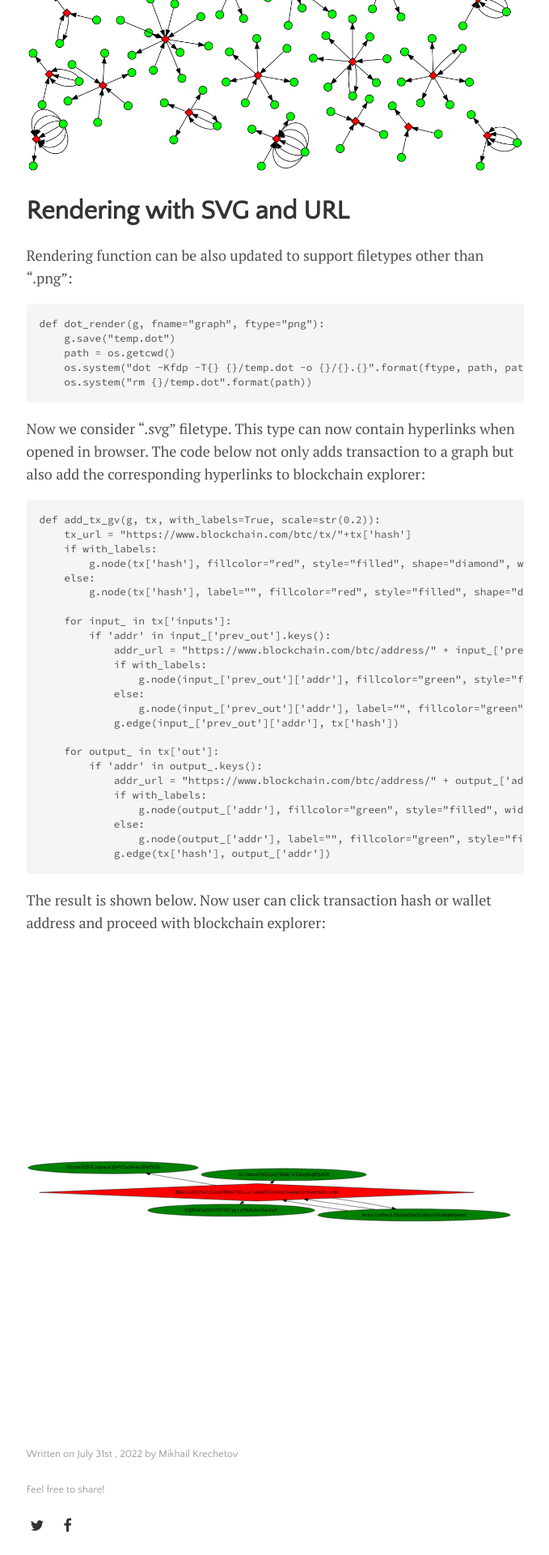
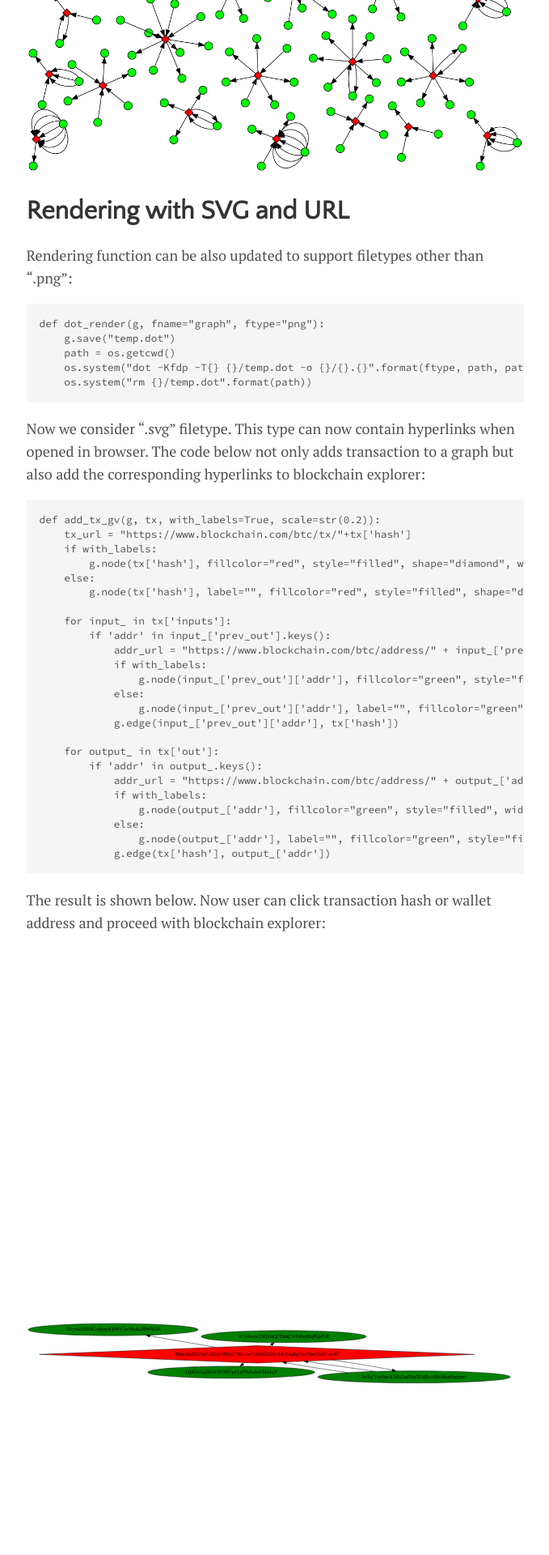
Before and after one commit to mkrechetov/mkrechetov.github.io, a Jekyll site: the page built from _posts/2022-07-31-transactions.markdown, in a window 1280 px wide. Shown: the part 4480-6400 px from the top of the page at 81% size, without its empty margins (300-979 px from the left). Built offline with Jekyll 4.4.1, drawn with Linux system fonts in a browser that asks for light colours.

Commit message:
fix height of svg

```diff
--- a/_posts/2022-07-31-transactions.markdown
+++ b/_posts/2022-07-31-transactions.markdown
@@ -194,4 +194,4 @@
 
 The result is shown below. Now user can click transaction hash or wallet address and proceed with blockchain explorer:
 
-<object data="../assets/transactions/tx13url.svg" width="600" height="600"> </object>
+<object data="../assets/transactions/tx13url.svg" width="600" height="1000"> </object>
```
